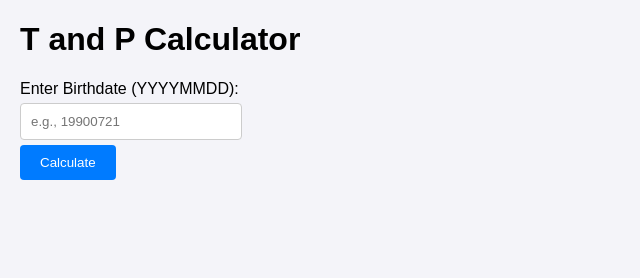
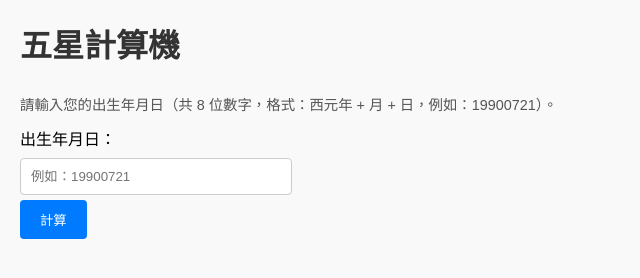
Before and after one commit to feroseno/fivestar, a plain HTML site: page fivestar.html in a window 1280 px wide. Shown: the whole page, without its empty margins (0-640 px from the left). Drawn offline with Linux system fonts and the light colour scheme.

Commit message:
Update fivestar.html

```diff
--- a/fivestar.html
+++ b/fivestar.html
@@ -1,21 +1,25 @@
 <!DOCTYPE html>
-<html lang="en">
+<html lang="zh-Hant">
 <head>
   <meta charset="UTF-8">
   <meta name="viewport" content="width=device-width, initial-scale=1.0">
-  <title>T and P Calculator</title>
+  <title>五星計算機</title>
   <style>
     body {
       font-family: Arial, sans-serif;
       margin: 20px;
-      background-color: #f4f4f9;
+      background-color: #f9f9f9;
+      line-height: 1.6;
+    }
+    h1 {
+      color: #333;
     }
     input {
       padding: 10px;
       margin: 5px 0;
       border: 1px solid #ccc;
       border-radius: 4px;
-      width: 200px;
+      width: 250px;
     }
     button {
       padding: 10px 20px;
@@ -33,15 +37,22 @@
       font-size: 1.2em;
       color: #333;
     }
+    .notice {
+      color: #555;
+      font-size: 0.9em;
+      margin-bottom: 10px;
+    }
   </style>
 </head>
 <body>
-  <h1>T and P Calculator</h1>
+  <h1>五星計算機</h1>
+  <p class="notice">請輸入您的出生年月日（共 8 位數字，格式：西元年 + 月 + 日，例如：19900721）。</p>
+
   <form id="calculator-form">
-    <label for="birthdate">Enter Birthdate (YYYYMMDD):</label><br>
-    <input type="text" id="birthdate" maxlength="8" required placeholder="e.g., 19900721">
+    <label for="birthdate">出生年月日：</label><br>
+    <input type="text" id="birthdate" maxlength="8" required placeholder="例如：19900721">
     <br>
-    <button type="submit">Calculate</button>
+    <button type="submit">計算</button>
   </form>
   <div class="result" id="result"></div>
 
@@ -49,31 +60,31 @@
     document.getElementById('calculator-form').addEventListener('submit', function(e) {
       e.preventDefault();
 
-      // Get input value
+      // 取得輸入值
       const birthdate = document.getElementById('birthdate').value;
 
-      // Validate input length
+      // 驗證輸入格式
       if (birthdate.length !== 8 || isNaN(birthdate)) {
-        document.getElementById('result').textContent = "Please enter a valid 8-digit date (YYYYMMDD).";
+        document.getElementById('result').textContent = "請輸入正確的 8 位數字（西元年 + 月 + 日，例如：19900721）。";
         return;
       }
 
-      // Extract digits
+      // 將輸入分解為數字陣列
       const digits = birthdate.split('').map(Number);
-      const year = digits.slice(0, 4); // Year digits
-      const month = digits.slice(4, 6); // Month digits
-      const day = digits.slice(6, 8); // Day digits
+      const year = digits.slice(0, 4); // 年份部分
+      const month = digits.slice(4, 6); // 月份部分
+      const day = digits.slice(6, 8); // 日期部分
 
-      // Calculate T
+      // 計算 T
       const sumAll = digits.reduce((a, b) => a + b, 0);
       const T = sumAll === 0 ? 0 : 1 + ((sumAll - 1) % 9);
 
-      // Calculate P
+      // 計算 P
       const sumLastFour = [...month, ...day].reduce((a, b) => a + b, 0);
       const P = sumLastFour === 10 ? 10 : 1 + ((sumLastFour - 1) % 9);
 
-      // Display results
-      document.getElementById('result').textContent = `T = ${T}, P = ${P}`;
+      // 顯示結果
+      document.getElementById('result').textContent = `計算結果：T = ${T}, P = ${P}`;
     });
   </script>
 </body>
```
